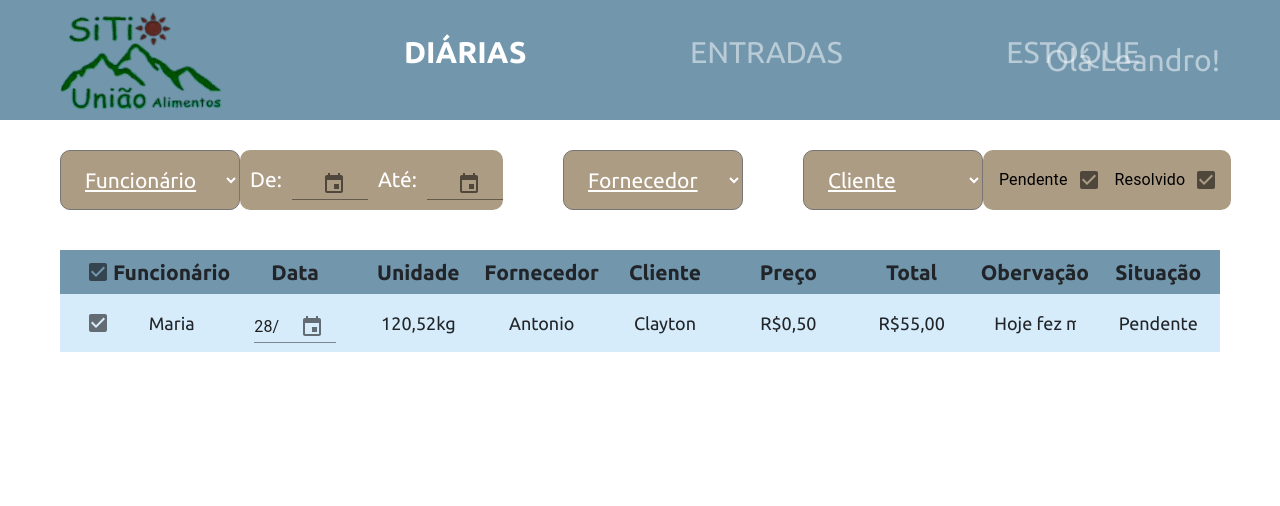
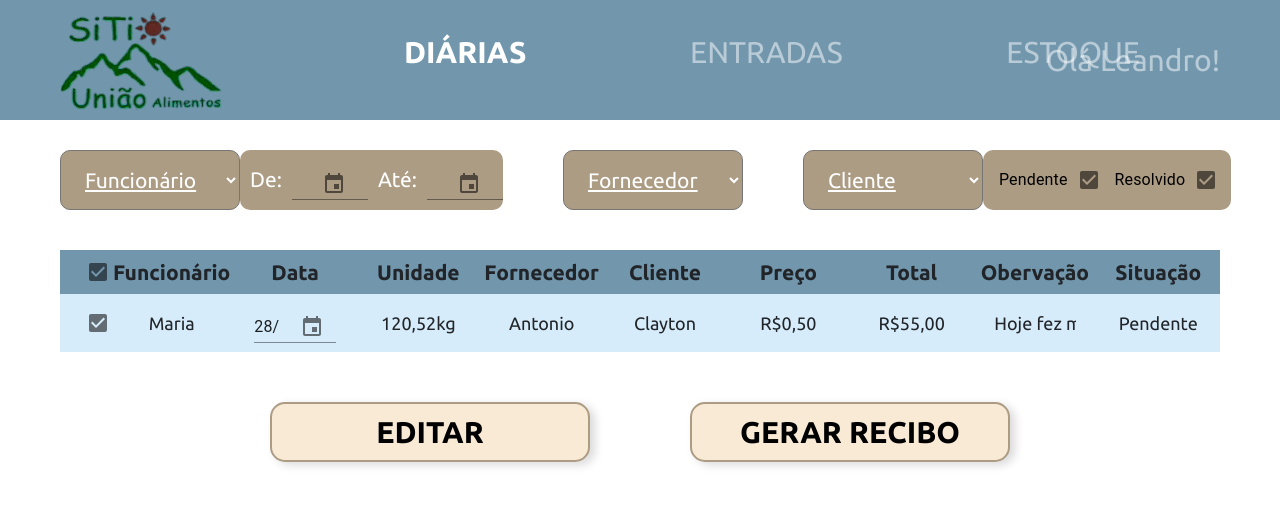
Before and after one commit to atilagit/sua, a React (Create React App) app in the folder frontend/: page /daily in a window 1280 px wide. Shown: the top 506 px of the page. Built offline with nearby package versions, Linux system fonts and the light colour scheme.

Commit message:
Add button component

```diff
--- /dev/null
+++ b/frontend/src/core/components/Button/index.tsx
@@ -0,0 +1,14 @@
+import React from 'react'
+import './styles.scss'
+
+type ButtonProps = {
+    text: string
+}
+
+export default function Button ( { text }: ButtonProps ) {
+    return(
+        <button className="button-default">
+            {text}
+        </button>
+    )
+}
--- /dev/null
+++ b/frontend/src/core/components/Button/styles.scss
@@ -0,0 +1,26 @@
+@import "core/assets/styles/variables.scss";
+
+.button-default{
+    width: 320px;
+    height: 60px;
+
+    font-style: normal;
+    font-weight: bold;
+    font-size: 30px;
+    line-height: 34px;
+    text-align: center;
+    text-transform: uppercase;
+
+    background-color: $button-color;
+    border: 2px solid #AD9C84;
+    box-sizing: border-box;
+    box-shadow: 5px 3px 10px rgba(0, 0, 0, 0.15);
+    border-radius: 15px;
+
+    transition: 0.3s;
+
+    &:hover{
+        background-color: #FFF;
+        border: 3px solid $button-color;
+    }
+}
--- a/frontend/src/core/components/Checkbox/index.tsx
+++ b/frontend/src/core/components/Checkbox/index.tsx
@@ -2,8 +2,6 @@ import { FormGroup } from '@material-ui/core';
 import FormControlLabel from '@material-ui/core/FormControlLabel';
 import React from 'react'
 import Checkbox from '@material-ui/core/Checkbox';
-
-import './styles.scss'
 
 type PropsCheckbox = {
     nameFilter: string
--- a/frontend/src/core/components/Checkbox/styles.scss
+++ /dev/null
@@ -1,3 +0,0 @@
-.checkbox-filter{
-    color: black;
-}
--- a/frontend/src/pages/Daily/index.tsx
+++ b/frontend/src/pages/Daily/index.tsx
@@ -5,6 +5,7 @@ import DateFilter from "core/components/DateFilter";
 import CheckboxFilter from "core/components/Checkbox";
 import './styles.scss'
 import '../../core/components/Table/styles.scss'
+import Button from "core/components/Button";
 
 const Daily = () => (
   <div className="general-filter">
@@ -27,10 +28,10 @@ const Daily = () => (
         <CheckboxFilter nameFilter="Resolvido" />
       </div>
     </div>
-    <table className="table-default">
+    <table className="table-default table-general-filter">
       <thead>
         <tr>
-          <th><CheckboxFilter nameFilter=''/></th>
+          <th><CheckboxFilter nameFilter='' /></th>
           <th>Funcionário</th>
           <th>Data</th>
           <th>Unidade</th>
@@ -44,7 +45,7 @@ const Daily = () => (
       </thead>
       <tbody>
         <tr>
-          <td> <CheckboxFilter nameFilter=''/> </td>
+          <td> <CheckboxFilter nameFilter='' /> </td>
           <td>
             <div className="table-line">
               Maria
@@ -93,6 +94,10 @@ const Daily = () => (
         </tr>
       </tbody>
     </table>
+    <div className="buttons-general-filter">
+      <Button text='editar' />
+      <Button text='gerar recibo' />
+    </div>
   </div >
 )
 
--- a/frontend/src/pages/Daily/styles.scss
+++ b/frontend/src/pages/Daily/styles.scss
@@ -16,6 +16,20 @@
     padding-right: 15px;
 }
 
-th:nth-child(1){
-    width: 50px;
+.table-general-filter{
+
+    th:nth-child(1){
+        width: 50px;
+    }
 }
+
+.buttons-general-filter{
+    display: flex;
+    justify-content: center;
+
+    padding-top: 50px;
+
+    button:nth-child(1){
+        margin-right: 100px;
+    }
+}
```
